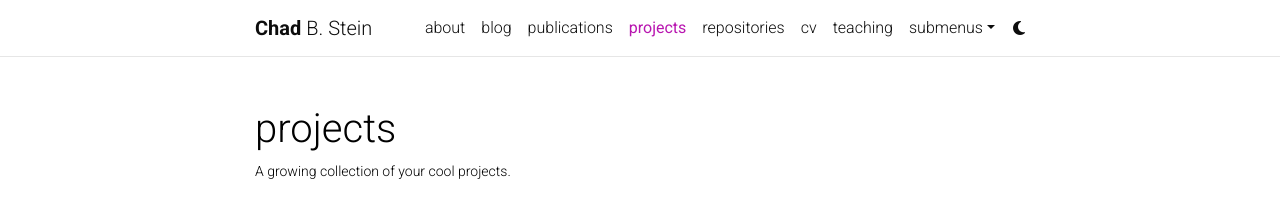
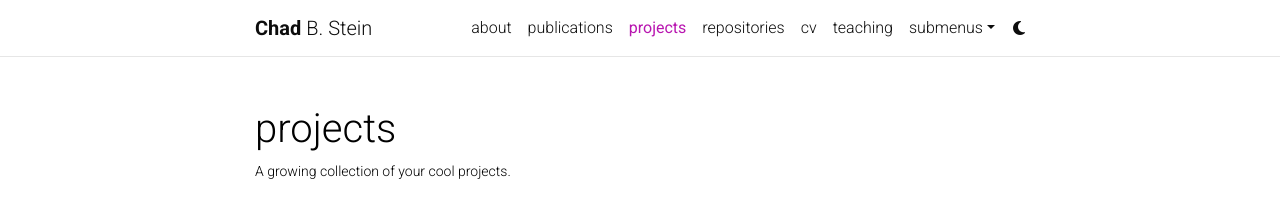
Before and after one commit to chadbstein/chadbstein.github.io, a Jekyll site: the page built from _pages_unused/projects.md, in a window 1280 px wide. Shown: the top 211 px of the page. Built offline with Jekyll 4.4.1, drawn with Linux system fonts in a browser that asks for light colours; full-size pictures stand in for the smaller copies a plugin makes; comment, search, counter and statistics services are not loaded; a style sheet for code colours, icons or effects is not loaded.

Commit message:
Moving pages around
Moving pages so unnecessary ones don't show up

```diff
--- a/_config.yml
+++ b/_config.yml
@@ -123,8 +123,8 @@
 # Blog
 # -----------------------------------------------------------------------------
 
-blog_name: al-folio # blog_name will be displayed in your blog page
-blog_nav_title: blog # your blog must have a title for it to be displayed in the nav bar
+blog_name: # blog_name will be displayed in your blog page
+blog_nav_title: # your blog must have a title for it to be displayed in the nav bar
 blog_description: a simple whitespace theme for academics
 permalink: /blog/:year/:title/
 
@@ -178,12 +178,12 @@
     permalink: /projects/:path/
 
 announcements:
-  enabled: true
+  enabled: false
   scrollable: true # adds a vertical scroll bar if there are more than 3 news items
   limit: 5 # leave blank to include all the news in the `_news` folder
 
 latest_posts:
-  enabled: true
+  enabled: falss
   scrollable: true # adds a vertical scroll bar if there are more than 3 new posts items
   limit: 3 # leave blank to include all the blog posts
 
```
Also changed, not shown: _pages_unused/dropdown.md (renamed from _pages/dropdown.md), _pages_unused/projects.md (renamed from _pages/projects.md), _pages_unused/repositories.md (renamed from _pages/repositories.md).
